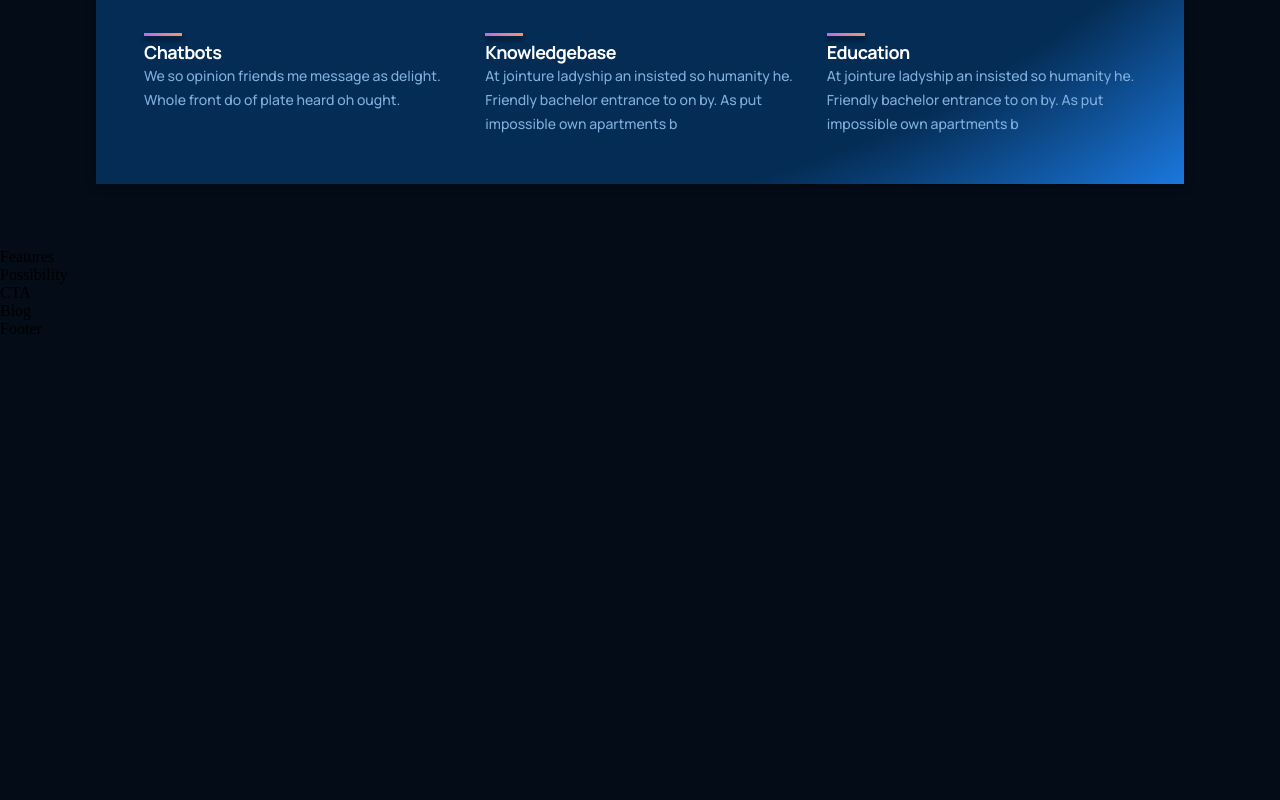
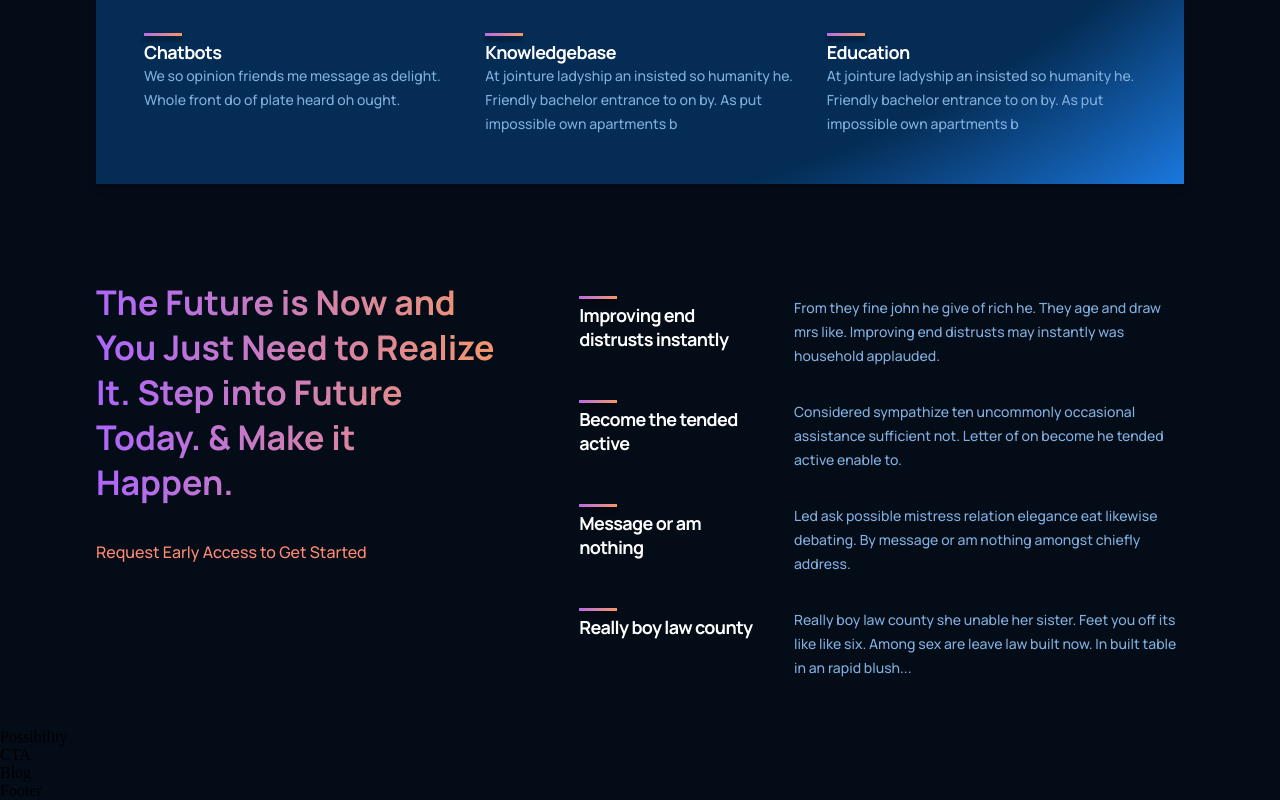
Before and after one commit to JakubCerovsky/React_GPT3_Recreation, a React (Create React App) app: page / in a window 1280 px wide. Shown: the part 1313-2113 px from the top of the page. Before the commit the page ends 1651 px from the top, so only its background shows below. Built offline with nearby package versions, Linux system fonts and the light colour scheme.

Commit message:
featuresDone

```diff
--- a/src/containers/features/Features.jsx
+++ b/src/containers/features/Features.jsx
@@ -1,9 +1,39 @@
 import React from 'react';
+import { Feature } from '../../components';
 import './features.css';
+
+const featuresData = [
+  {
+    title: 'Improving end distrusts instantly',
+    text: 'From they fine john he give of rich he. They age and draw mrs like. Improving end distrusts may instantly was household applauded.',
+  },
+  {
+    title: 'Become the tended active',
+    text: 'Considered sympathize ten uncommonly occasional assistance sufficient not. Letter of on become he tended active enable to.',
+  },
+  {
+    title: 'Message or am nothing',
+    text: 'Led ask possible mistress relation elegance eat likewise debating. By message or am nothing amongst chiefly address.',
+  },
+  {
+    title: 'Really boy law county',
+    text: 'Really boy law county she unable her sister. Feet you off its like like six. Among sex are leave law built now. In built table in an rapid blush...',
+  },
+];
 
 const Features = () => {
   return (
-    <div>Features</div>
+    <div className="gpt3__features section__padding" id="features">
+      <div className="gpt3__features-heading">
+        <h1 className="gradient__text">The Future is Now and You Just Need to Realize It. Step into Future Today. & Make it Happen.</h1>
+        <p>Request Early Access to Get Started</p>
+      </div>
+      <div className="gpt3__features-content">
+        {featuresData.map((item,index) => (
+          <Feature title={item.title} text={item.text} key={item.title + index} />
+        ))}
+      </div>
+    </div>
   )
 }
 
--- a/src/containers/features/features.css
+++ b/src/containers/features/features.css
@@ -0,0 +1,56 @@
+.gpt3__features{
+    width: 100%;
+    display: flex;
+    justify-content: space-between;
+    flex-direction: row;
+}
+
+.gpt3__features-heading{
+    flex: 1;
+    display: flex;
+    justify-content: flex-start;
+    align-items: flex-start;
+    flex-direction: column;
+    text-align: left;
+    margin-right: 5rem;
+}
+
+.gpt3__features-heading h1{
+    font-family: var(--font-family);
+    font-size: 34px;
+    font-weight: bold;
+    line-height: 45px;
+}
+
+.gpt3__features-heading p {
+    font-family: var(--font-family);
+    font-size: 16px;
+    font-weight: 500;
+    line-height: 30px;
+    margin-top: 2rem;
+    color: #FF8A71;
+}
+
+.gpt3__features-content{
+    flex: 1.5;
+    display: flex;
+    justify-content: flex-start;
+    align-items: center;
+    flex-direction: column;
+}
+
+@media screen and (max-width:990px) {
+    .gpt3__features {
+        flex-direction: column;
+    }
+    .gpt3__features-heading{
+        margin: 0 0 2rem 0;
+    }
+}
+
+@media screen and (max-width:550px) {
+    .gpt3__features-heading h1{
+        font-size: 28px;
+        line-height: 38px;
+    }
+}
```
